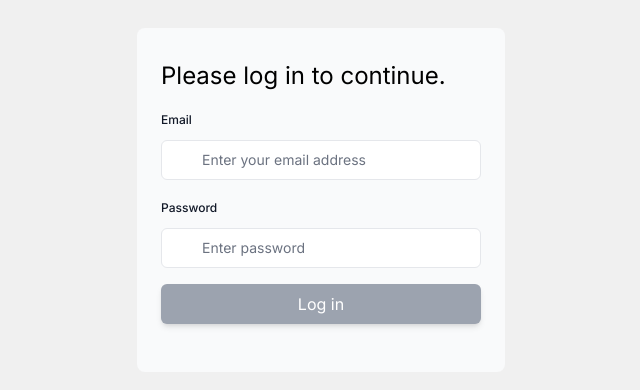
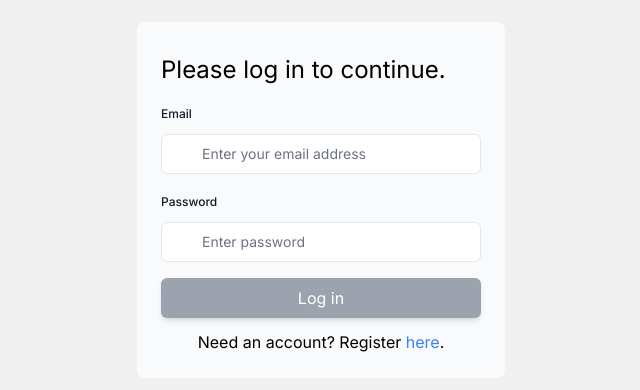
Before and after one commit to thewillft/secure-census-system, a Next.js app: page /login in a window 1280 px wide. Shown: the part 136-526 px from the top of the page, without its empty margins (319-959 px from the left). Built offline with nearby package versions, Linux system fonts and the light colour scheme.

Commit message:
add link on login page to register page

```diff
--- a/src/components/login-form.js
+++ b/src/components/login-form.js
@@ -3,6 +3,7 @@
 import { useState } from 'react';
 import { signIn } from "next-auth/react"
 import { useSearchParams } from 'next/navigation';
+import Link from 'next/link';
 
 export default function LoginForm() {
   const searchParams = useSearchParams()
@@ -69,15 +70,12 @@ export default function LoginForm() {
           Log in
         </button>
         <div
-          className="flex h-8 items-end space-x-1"
+          className="flex flex-col items-center h-8 mt-3"
           aria-live="polite"
           aria-atomic="true"
         >
-          {searchParams.has('error') && (
-            <>
-              <p className="text-sm text-red-500">{searchParams.get('error')}</p>
-            </>
-          )}
+          <p>Need an account? Register <Link className="text-blue-500" href={'/register'}>here</Link>.</p>
+          {searchParams.has('error') &&  <p className="text-sm text-red-500">{searchParams.get('error')}</p>}
         </div>
       </div>
     </form>
```
